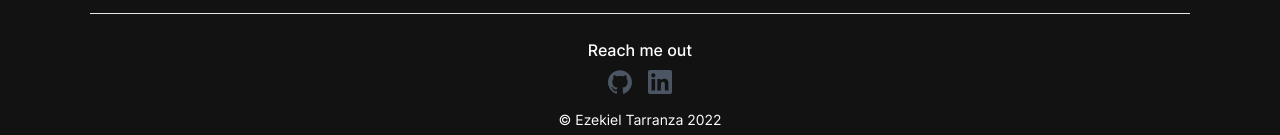
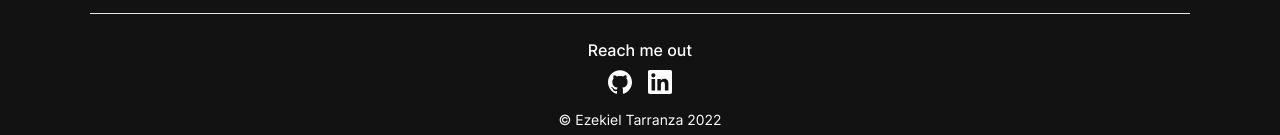
Before and after one commit to kielllll/eatarranza, a Next.js app: page / in a window 1280 px wide. Shown: the part 787-922 px from the top of the page. Built offline with nearby package versions, Linux system fonts and the light colour scheme.

Commit message:
fix: adjust icon colors

```diff
--- a/src/components/layout/Footer.tsx
+++ b/src/components/layout/Footer.tsx
@@ -26,7 +26,7 @@ const SocialLinks = () => {
           href={social.href}
           key={social.href}
         >
-          <social.icon className='my-auto h-6 w-6 align-middle text-gray-600 transition-colors hover:text-primary-300 dark:text-gray-300 dark:hover:text-primary-300' />
+          <social.icon className='my-auto h-6 w-6 align-middle transition-colors hover:text-primary-300' />
         </UnstyledLink>
       ))}
     </div>
```
